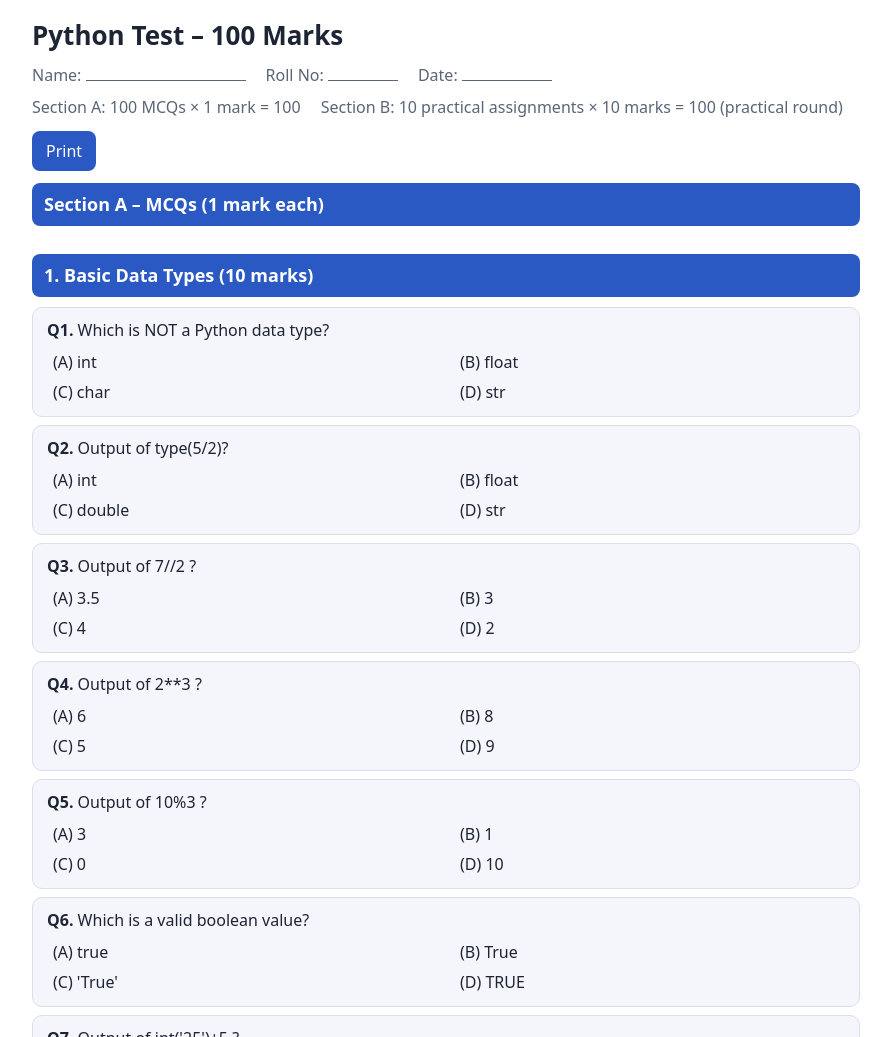
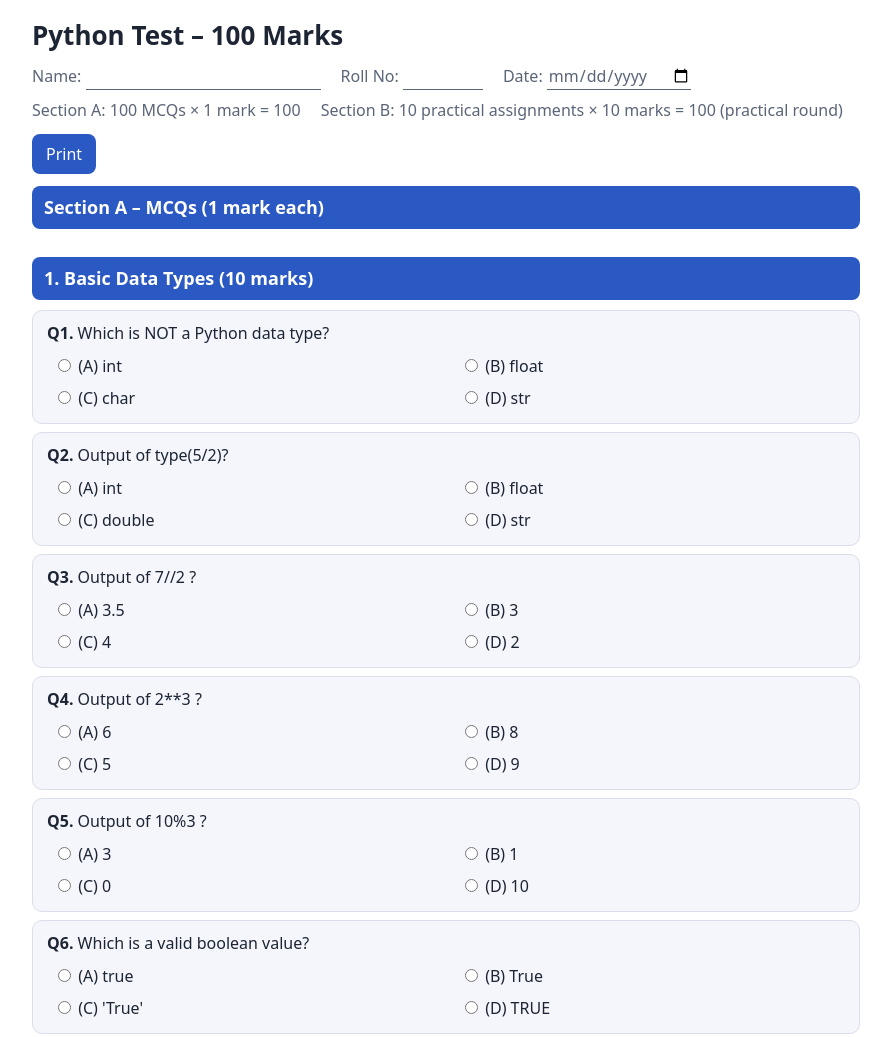
Before and after one commit to jitendrabendsuredev/Python-Final-Exam, a plain HTML site: page index.html in a window 1280 px wide. Shown: the top 1037 px of the page, without its empty margins (194-1085 px from the left). Drawn offline with Linux system fonts and the light colour scheme.

Commit message:
Update index.html

```diff
--- a/index.html
+++ b/index.html
@@ -12,20 +12,20 @@ h1{margin:0 0 4px;font-size:26px}h2{margin:28px 0 10px;padding:8px 12px;backgrou
 button{background:var(--ac);color:#fff;border:0;border-radius:8px;padding:8px 14px;font:inherit;cursor:pointer}
 .q{background:var(--card);border:1px solid var(--bd);border-radius:10px;padding:10px 14px;margin:8px 0;break-inside:avoid}
 .o{display:grid;grid-template-columns:1fr 1fr;gap:2px 16px;margin-top:6px}
-.o span{padding:2px 6px;border-radius:6px}
+.o label{display:block;padding:3px 6px;border-radius:6px;cursor:pointer}.o label:hover{background:var(--bd)}
 .show .o span.c{background:var(--okbg);color:var(--ok);font-weight:600}
 .key{display:none;margin-top:8px;color:var(--ok);font-size:14px}.show .key{display:block}
 .a{background:var(--card);border:1px solid var(--bd);border-radius:10px;padding:10px 14px;margin:8px 0;break-inside:avoid}
 .a b{color:var(--ac)}.a ul{margin:4px 0 0 18px;padding:0}
-.nm{border-bottom:1px solid var(--mut);display:inline-block;min-width:160px}
+.nm{background:transparent;color:inherit;font:inherit;border:0;border-bottom:1px solid var(--mut);display:inline-block;min-width:160px;outline:0}textarea{width:100%;margin-top:8px;background:var(--bg);color:var(--fg);border:1px solid var(--bd);border-radius:8px;padding:8px;font:14px/1.4 ui-monospace,Consolas,monospace}button:disabled{opacity:.5;cursor:default}
 @media(max-width:560px){.o{grid-template-columns:1fr}}
 @media print{.bar{display:none}body{font-size:13px}h2{background:none;color:#000;border:1px solid #000}}
 </style></head><body><div class="w" id="app">
 <h1>Python Test – 100 Marks</h1>
-<div class="meta"><span>Name: <span class="nm"></span></span><span>Roll No: <span class="nm" style="min-width:70px"></span></span><span>Date: <span class="nm" style="min-width:90px"></span></span></div>
+<div class="meta"><label>Name: <input id="sn" class="nm"></label><label>Roll No: <input id="sr" class="nm" style="min-width:70px;width:80px"></label><label>Date: <input id="sd" type="date" class="nm" style="min-width:90px"></label></div>
 <div class="meta"><span>Section A: 100 MCQs × 1 mark = 100</span><span>Section B: 10 practical assignments × 10 marks = 100 (practical round)</span></div>
 <div class="bar"><button onclick="window.print()">Print</button></div>
-<div id="mcq"></div><h2>Section B – Practical Assignments (10 marks each)</h2><div id="asg"></div>
+<div id="mcq"></div><h2>Section B – Practical Assignments (10 marks each)</h2><div id="asg"></div><div class="bar"><button id="sub" onclick="submitTest()">Submit Test</button></div><div id="res"></div>
 </div>
 <script>
 var T=[
@@ -156,8 +156,9 @@ function e(s){return String(s).replace(/&/g,"&amp;").replace(/</g,"&lt;").replac
 var h="",n=0,L="ABCD";
 T.forEach(function(t){h+="<h2>"+e(t[0])+" ("+t[1].length+" marks)</h2>";
 t[1].forEach(function(q){n++;
-h+='<div class="q"><b>Q'+n+'.</b> '+e(q[0])+'<div class="o">'+q[1].map(function(o,i){return '<span>('+L[i]+') '+e(o)+'</span>'}).join("")+'</div></div>'});
+h+='<div class="q"><b>Q'+n+'.</b> '+e(q[0])+'<div class="o">'+q[1].map(function(o,i){return '<label><input type="radio" name="q'+n+'" value="'+i+'"> ('+L[i]+') '+e(o)+'</label>'}).join("")+'</div></div>'});
 });
 document.getElementById("mcq").innerHTML='<h2 style="margin-top:12px">Section A – MCQs (1 mark each)</h2>'+h;
-document.getElementById("asg").innerHTML=A.map(function(a,i){return '<div class="a"><b>Assignment '+(i+1)+': '+a[0]+'</b> <span style="float:right">[10]</span><div>'+e(a[1])+'</div></div>'}).join("");
+document.getElementById("asg").innerHTML=A.map(function(a,i){return '<div class="a"><b>Assignment '+(i+1)+': '+a[0]+'</b> <span style="float:right">[10]</span><div>'+e(a[1])+'</div><textarea rows="6" placeholder="Write your Python code here..."></textarea></div>'}).join("");
+function submitTest(){var nm=document.getElementById("sn").value.trim(),rl=document.getElementById("sr").value.trim();if(!nm){alert("Please enter your name first.");return}var i=0,s=0,na=0,tx="";T.forEach(function(t){var c=0;t[1].forEach(function(q){i++;var r=document.querySelector('input[name="q'+i+'"]:checked');if(!r)na++;else if(+r.value===q[2]){c++;s++}});tx+="<li>"+e(t[0])+": <b>"+c+"/"+t[1].length+"</b></li>"});if(na&&!confirm(na+" questions are not answered. Submit anyway?"))return;document.querySelectorAll("input[type=radio],textarea").forEach(function(x){x.disabled=true});document.getElementById("sub").disabled=true;var r=document.getElementById("res");r.innerHTML='<div class="a"><h3 style="margin:0 0 6px">Result</h3>Name: <b>'+e(nm)+'</b> &nbsp; Roll No: <b>'+e(rl)+'</b><div style="font-size:22px;margin:8px 0">MCQ Score: <b>'+s+' / 100</b></div>Unanswered: '+na+'<ul>'+tx+'</ul><div>Practical assignments will be checked by the teacher.</div><div class="bar"><button onclick="window.print()">Print / Save PDF</button></div></div>';r.scrollIntoView({behavior:"smooth"})}
 </script></body></html>
```
